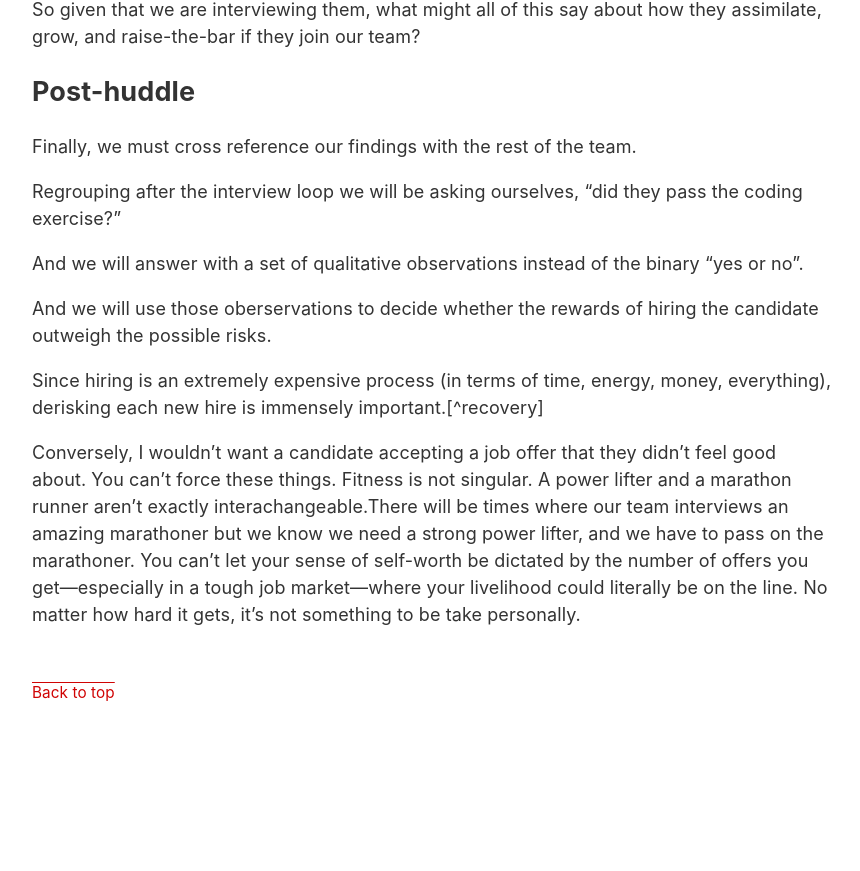
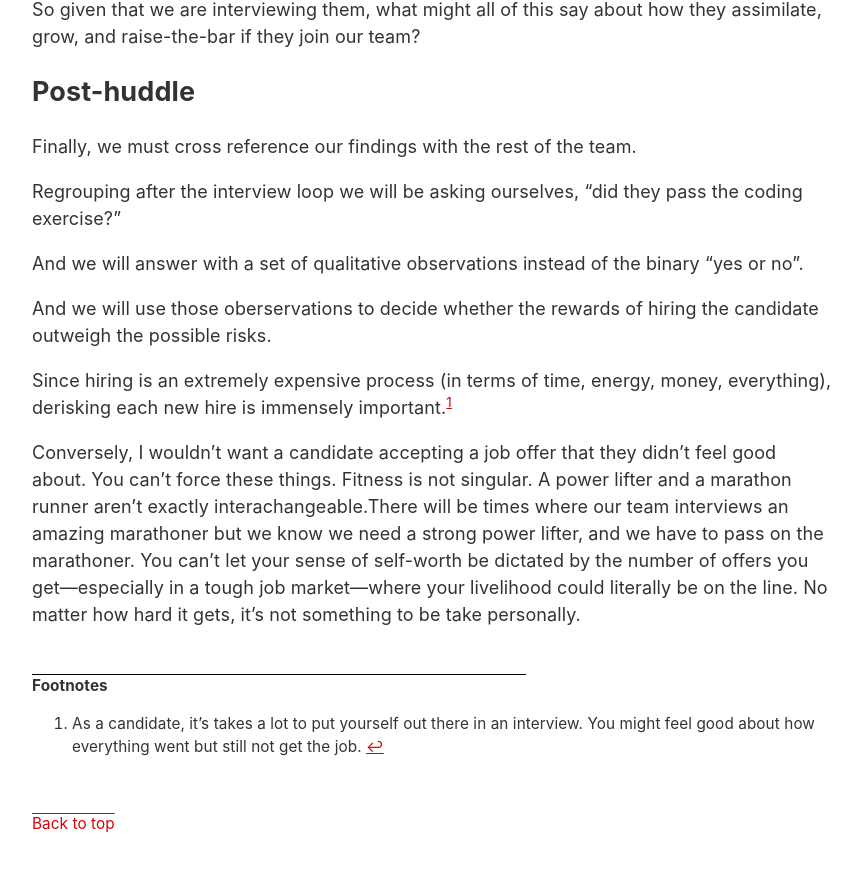
Before and after one commit to matyus/matyus.github.com, a Jekyll site: the page built from _posts/2023-02-10-did-they-pass-the-coding-exercise.md, in a window 1280 px wide and 900 px high, scrolled down 1982 px. Shown: the top 871 px of the window, without its empty margins (208-1068 px from the left). Built offline with Jekyll 4.4.1, drawn with Linux system fonts in a browser that asks for light colours; our own code applies the rules of GitHub Pages for plain Markdown files; before the commit the page ends 2751 px from its top, so only the background shows below that.

Commit message:
Update 2023-02-10-did-they-pass-the-coding-exercise.md

```diff
--- a/_posts/2023-02-10-did-they-pass-the-coding-exercise.md
+++ b/_posts/2023-02-10-did-they-pass-the-coding-exercise.md
@@ -83,5 +83,5 @@ And we will use those oberservations to decide whether the rewards of hiring the
 
 Since hiring is an extremely expensive process (in terms of time, energy, money, everything), derisking each new hire is immensely important.[^recovery]
 
-[recovery]: As a candidate, it's takes a lot to put yourself out there in an interview. You might feel good about how everything went but still not get the job.
+[^recovery]: As a candidate, it's takes a lot to put yourself out there in an interview. You might feel good about how everything went but still not get the job.
 Conversely, I wouldn't want a candidate accepting a job offer that they didn't feel good about. You can't force these things. Fitness is not singular. A power lifter and a marathon runner aren’t exactly interachangeable.There will be times where our team interviews an amazing marathoner but we know we need a strong power lifter, and we have to pass on the marathoner. You can't let your sense of self-worth be dictated by the number of offers you get—especially in a tough job market—where your livelihood could literally be on the line. No matter how hard it gets, it's not something to be take personally.
```
